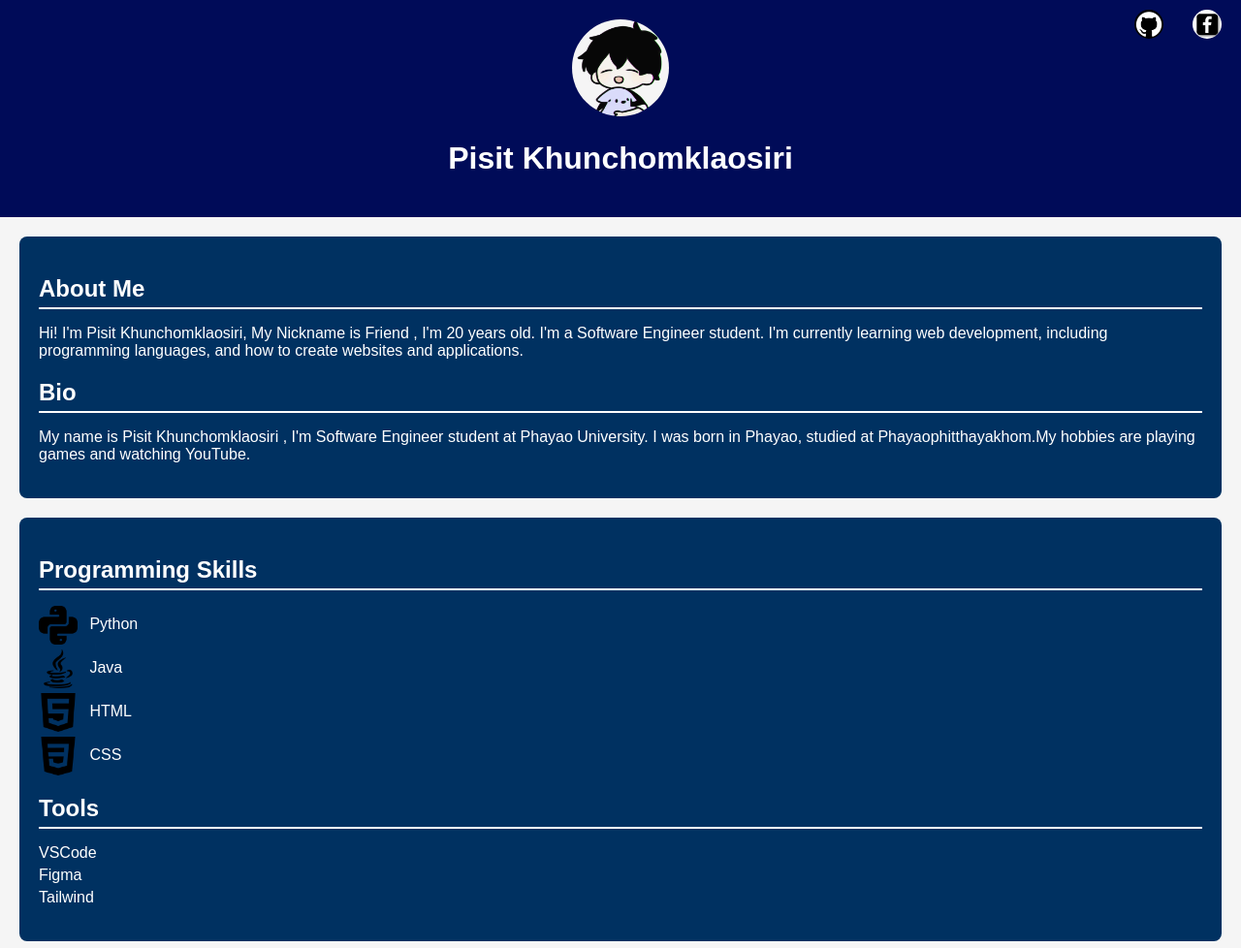
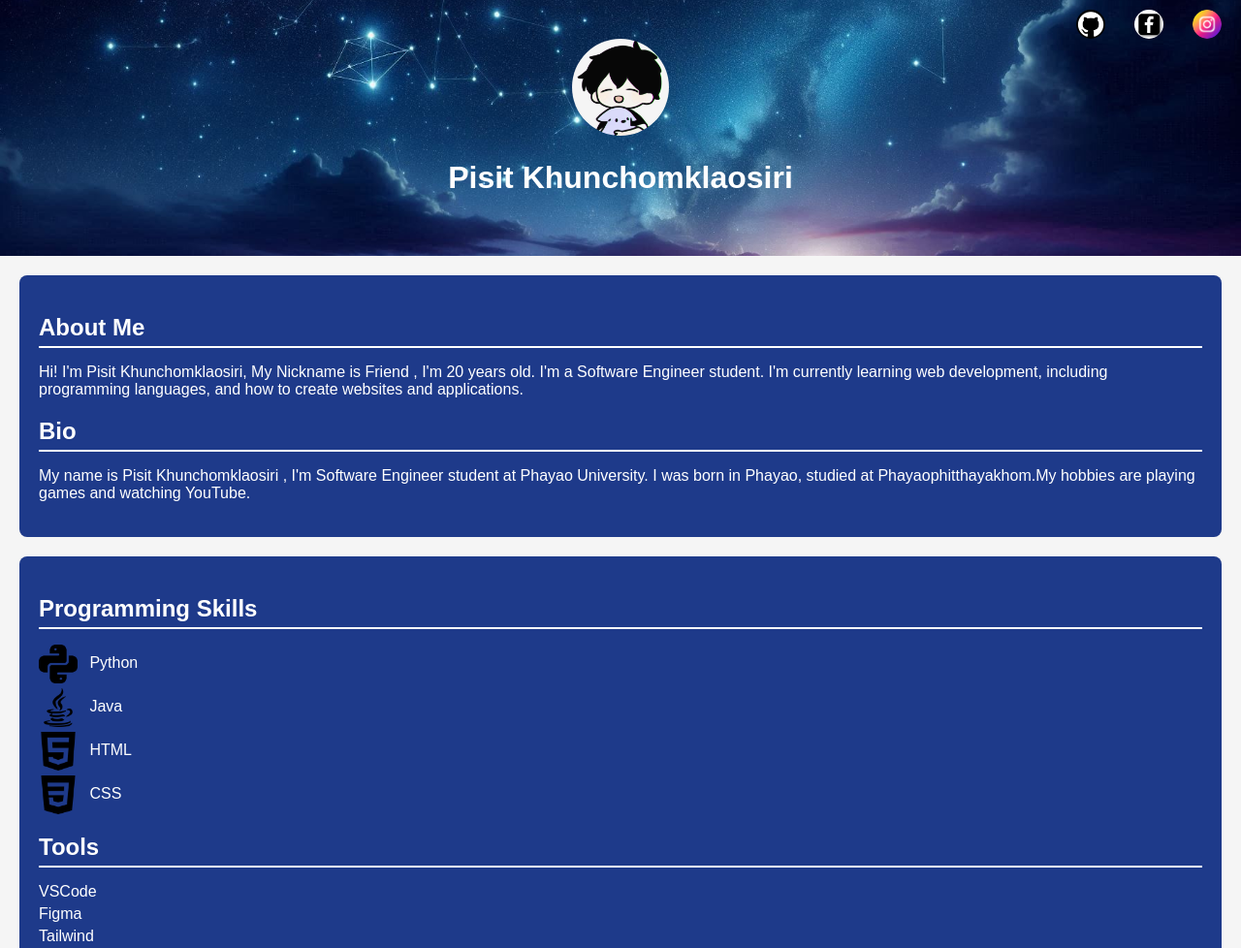
Before and after one commit to pskjksr/Portfolio, a plain HTML site: page index.html in a window 1280 px wide. Shown: the top 978 px of the page at 97% size. Drawn offline with Linux system fonts and the light colour scheme.

Commit message:
Add background and change frame color

```diff
--- a/index.html
+++ b/index.html
@@ -18,6 +18,7 @@
     <div class="social-links">
         <a href="https://github.com/pskjksr"><img src="githup.jpg" alt="GitHub"></a>
         <a href="https://www.facebook.com/pisit.kunjomkawsiri"><img src="fackbook2.webp" alt="Facebook"></a>
+        <a href="https://www.facebook.com/pisit.kunjomkawsiri"><img src="instagram.png" alt="intagram"></a>
     </div>
     <main>
         <section class="about">
@@ -52,7 +53,6 @@
         <section class="projects">
             <h2>My Projects</h2>
             <div class="project-images">
-                <a href="https://www.figma.com" target="_blank">
                     <img src="Projects.png" alt="Project 1" class="project-img">
                 </a>
                 <a href="https://melodytune.vercel.app/" target="_blank">
--- a/style.css
+++ b/style.css
@@ -6,10 +6,16 @@ body {
 }
 
 .header {
-    background-color: #000B58;
-    padding: 20px;
+    background-image: url('Designer.jpeg');
+    background-size: cover;
+    background-position: center;
+    background-repeat: no-repeat;
+    padding: 40px 20px;
     text-align: center;
+    color: white;
+    position: relative;
 }
+
 
 .social-links {
     position: absolute;
@@ -47,7 +53,7 @@ main {
 
 .about, .skills-tools, .projects, .works {
     margin-bottom: 20px;
-    background-color: #003161;
+    background-color: #1E3A8A ;
     padding: 20px;
     border-radius: 8px;
     color: white;
```
Also changed, not shown: Designer.jpeg (added), instagram.png (added).
